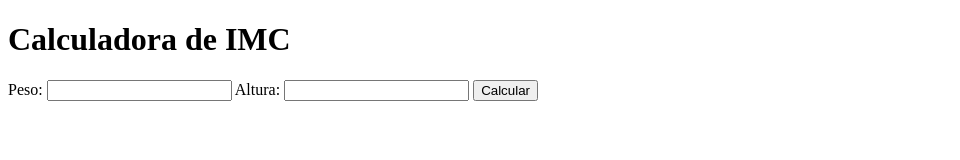
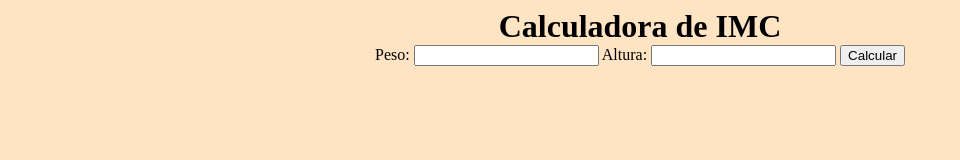
Before and after one commit to MuriloCod3/PWEB, a plain HTML site: page atividade 10/index.html in a window 1280 px wide. Shown: the whole page, without its empty margins (0-960 px from the left). Drawn offline with Linux system fonts and the light colour scheme.

Commit message:
Update index.html

```diff
--- a/atividade 10/index.html
+++ b/atividade 10/index.html
@@ -4,6 +4,22 @@
     <meta charset="UTF-8">
     <meta name="viewport" content="width=device-width, initial-scale=1.0">
     <title>Calculadora de IMC - ATIVIDADE 10</title>
+
+        <style>
+        body {
+            background-color: bisque;
+        }
+
+        h1 {
+            margin: auto;
+            text-align: center;
+        }
+
+        .container {
+            text-align: center;
+        }
+    </style>
+
 </head>
 <body>
     <div class="container">
```
